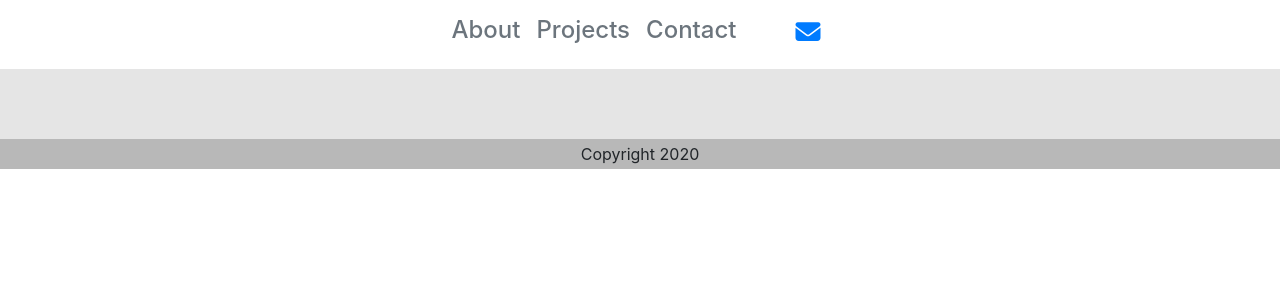
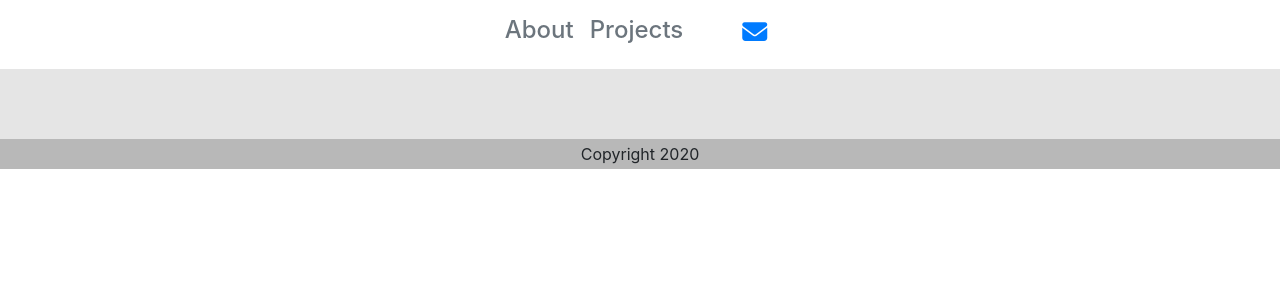
Before and after one commit to museBug/Portfolio-React-Regina, a React (Create React App) app in the folder react-portfolio/: page / in a window 1280 px wide. Shown: the top 300 px of the page. Built offline with nearby package versions, Linux system fonts and the light colour scheme.

Commit message:
delete contact route

```diff
--- a/react-portfolio/src/components/Navbar/index.js
+++ b/react-portfolio/src/components/Navbar/index.js
@@ -34,16 +34,7 @@ function Navbar() {
             </Link>
           </li>
           <li className="nav-item h4">
-            <Link
-              to="/contact"
-              className={
-                window.location.pathname === "/contact"
-                  ? "nav-link active light-color-text"
-                  : "nav-link text-muted"
-              }
-            >
-              Contact
-            </Link>
+
           </li>
           <a className="navbar-brand ml-3 mt-1" href="mailto:musovirova@yahoo.com"><span className="email-icon"><i className="fas fa-envelope fa-lg"></i></span></a>
 
```
